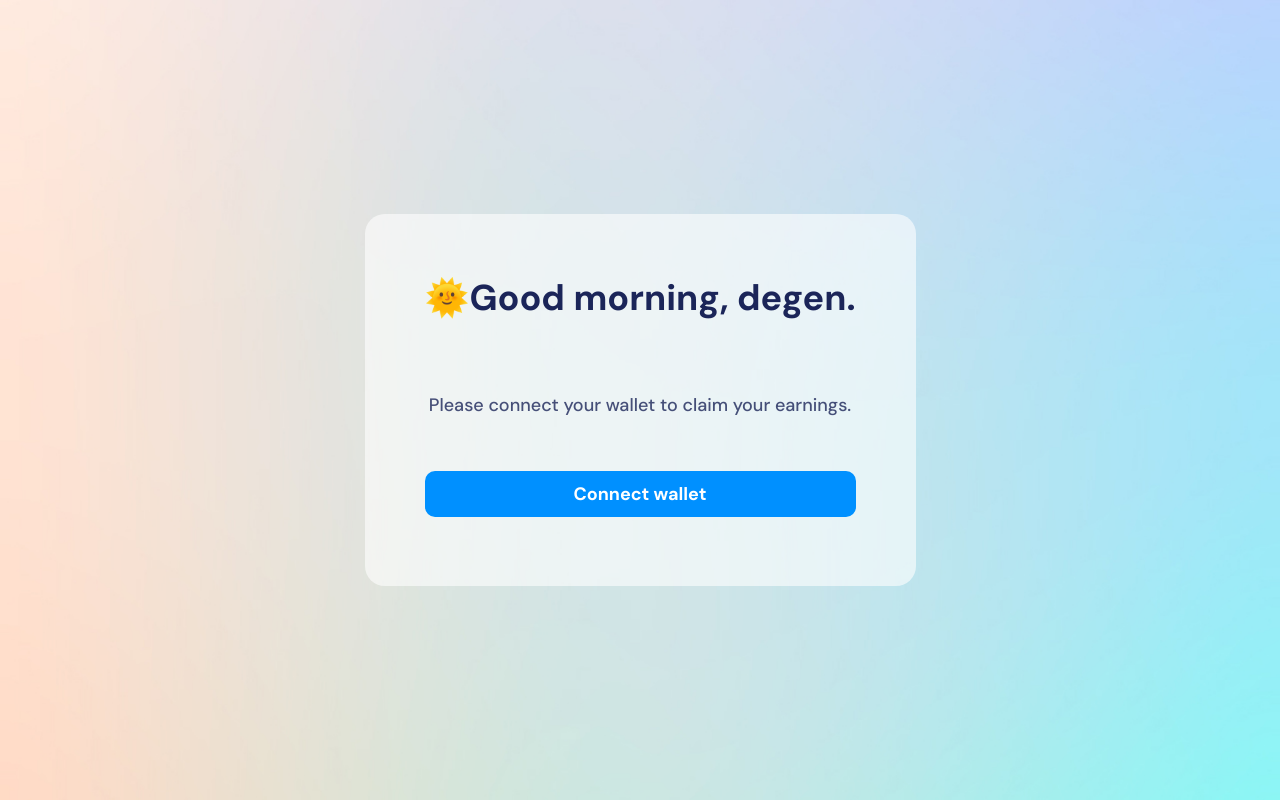
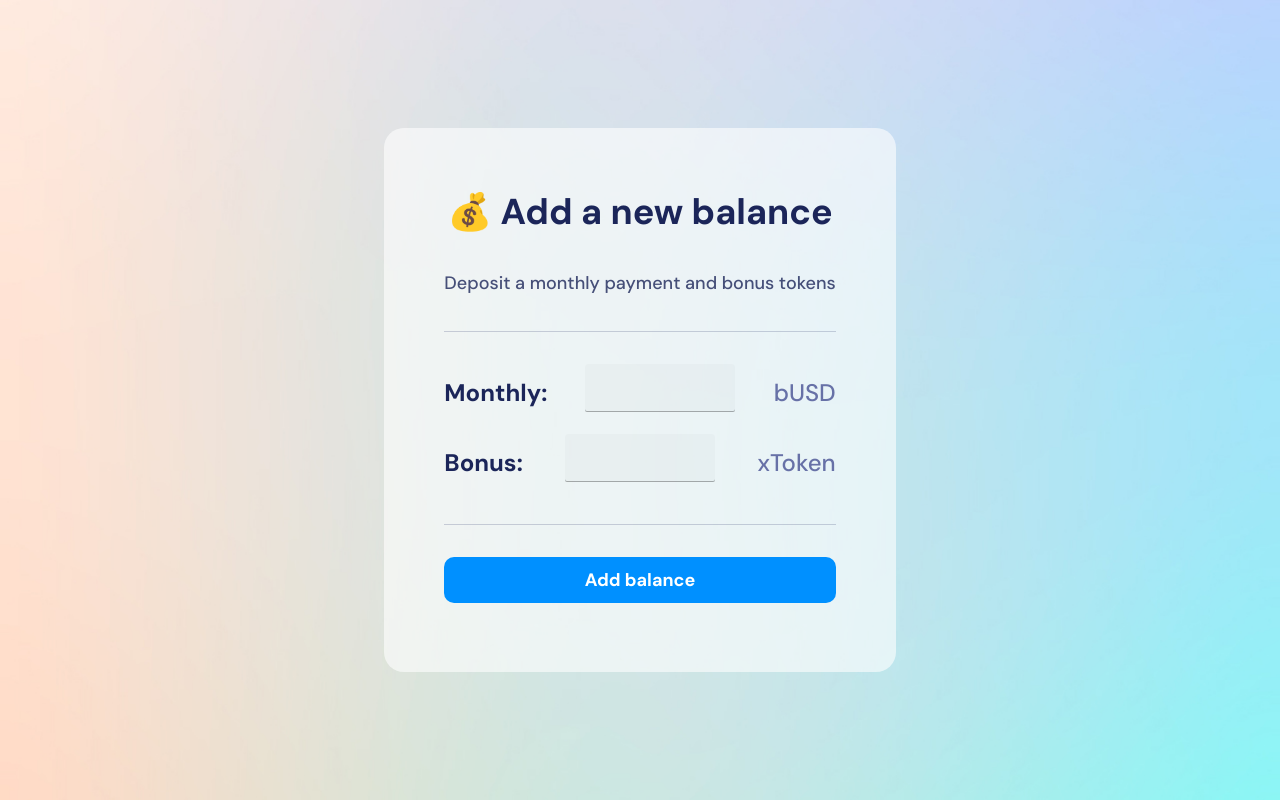
Before and after one commit to silvijasaule/payment-app, a Svelte app: page / in a window 1280 px wide. Built offline with nearby package versions, Linux system fonts and the light colour scheme.

Commit message:
Add AddBalance card

```diff
--- a/src/App.svelte
+++ b/src/App.svelte
@@ -1,16 +1,20 @@
 <script>
-	import HelloCard from "./Components/organisms/HelloCard.svelte";
-	import ClaimCard from "./Components/organisms/ClaimCard.svelte";
-	import { userConnected } from './stores/Network.js';
+	// import HelloCard from "./Components/organisms/HelloCard.svelte";
+	// import ClaimCard from "./Components/organisms/ClaimCard.svelte";
+	import AddBalanceCard from "./Components/organisms/AddBalanceCard.svelte";
+
+	// import { userConnected } from './stores/Network.js';
 
 </script>
 
 <main>
-	{#if !$userConnected}
+	<AddBalanceCard/>
+
+	<!-- {#if !$userConnected}
 		<HelloCard/>
 	{:else}
 		<ClaimCard/>
-	{/if}
+	{/if} -->
 </main>
 
 <style>
--- /dev/null
+++ b/src/Components/organisms/AddBalanceCard.svelte
@@ -0,0 +1,97 @@
+<script>
+    import Card from '../atoms/Card.svelte';
+	import Button from '../atoms/Button.svelte';
+    import { ethers } from 'ethers';
+    import { userConnected, networkSigner, networkProvider, connectWallet } from '../../stores/Network.js';
+    import { paymentAppAbi } from '../../stores/ABI.js';
+
+    export let tokenName = 'bUSD';
+    // export const beneficiary = "0x73774102B7A588B31ED43d79903Ced2d48B543e3";
+
+    // const paymentContractAddress = "0xd499423f80ec1BEd48BCb865A8a3B871Cef684eA";
+    // const paymentAppContract = new ethers.Contract(paymentContractAddress, paymentAppAbi, $networkProvider);
+    // const paymentAppContractWithSigner = paymentAppContract.connect($networkSigner);
+
+    // const claimAll  = async () => {
+    //     await paymentAppContractWithSigner.claimTokens();
+    //     console.log("balance claimed");
+    // }
+</script>
+
+<Card>
+	<h1 class="card__title"> 💰 Add a new balance </h1>
+    <h3 class="card__subtitle">Deposit a monthly payment and bonus tokens</h3>
+    <div class="earnings">
+        <div class="earnings__container earnings__container--first">
+            <h4 class="earnings__title">Monthly:</h4>
+            <label for="inp" class="inp">
+                <input type="text" id="inp" placeholder="&nbsp;">
+                <span class="focus-bg"></span>
+            </label>
+            <span class="earnings__amount"> {tokenName}</span>
+        </div>
+        <div class="earnings__container">
+            <h4 class="earnings__title">Bonus:</h4>
+            <label for="inp" class="inp">
+                <input type="text" id="inp" placeholder="&nbsp;">
+                <span class="focus-bg"></span>
+            </label>
+            <span class="earnings__amount"> xToken</span>
+        </div>
+    </div>
+	<Button title={"Add balance"} onClick />
+</Card>
+
+<style lang="scss">
+
+    @import '../../styles/colors.scss';
+    @import '../../styles/input.scss';
+
+    .card{
+
+        &__title {
+            color: $text-color;
+            font-size: 2.25em;
+            margin:0 0 1em;
+        }
+
+        &__subtitle {
+            color:rgba($text-color, 0.8);
+            font-size: 1.125em;
+            margin: 0 0 2em;
+            font-weight: 500;
+        }
+    }
+
+    .earnings {
+        border-top: 1px solid rgba($color: $text-color, $alpha: 0.2);
+        border-bottom: 1px solid rgba($color: $text-color, $alpha: 0.2);
+        width:100%;
+        margin-bottom: 2em;
+        padding: 2em 0;
+
+        &__container {
+            display: flex;
+            justify-content: space-between;
+            align-items: center;
+
+            &--first {
+                margin-bottom: 0.75em;
+            }
+        }
+
+        &__title {
+            font-size: 1.5em;
+            font-weight: 700;
+            color: $text-color;
+            line-height: 2em;
+            margin:0;
+        }
+
+        &__amount {
+            color: $light-text-color;
+            font-size: 1.5em;
+            line-height: 1.5em;
+        }
+    }
+</style>
--- /dev/null
+++ b/src/styles/input.scss
@@ -0,0 +1,54 @@
+$primary: #0077FF;
+$dark: #000;
+
+.inp {
+    position: relative;
+    margin: auto;
+    width: 150px;
+    max-width: 280px;
+    border-radius: 3px;
+    overflow: hidden;
+}
+
+.focus-bg {
+    position: absolute;
+    top: 0;
+    left: 0;
+    width: 100%;
+    height: 100%;
+    background: rgba($dark,.05);
+    z-index: -1;
+    transform: scaleX(0);
+    transform-origin: left;
+}
+
+input {
+    -webkit-appearance: none;
+    appearance: none;
+    width: 100%;
+    border: 0;
+    font-family: inherit;
+    padding: 6px 12px 0 12px;
+    height: 48px;
+    font-size: 20px;
+    font-weight: 400;
+    background: rgba($dark,.02);
+    box-shadow: inset 0 -1px 0 rgba($dark,.3);
+    color: $dark;
+    transition: all .15s ease;
+
+    &:hover {
+        background: rgba($dark,.04);
+        box-shadow: inset 0 -1px 0 rgba($dark,.5);
+    }
+
+    &:focus {
+        background: rgba($dark,.05);
+        outline: none;
+        box-shadow: inset 0 -2px 0 $primary;
+        + .focus-bg {
+            transform: scaleX(1);
+            transition: all .1s ease;
+        }
+    }
+}
```
